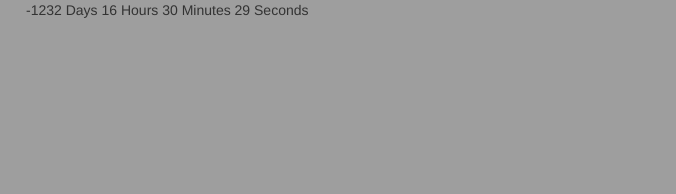
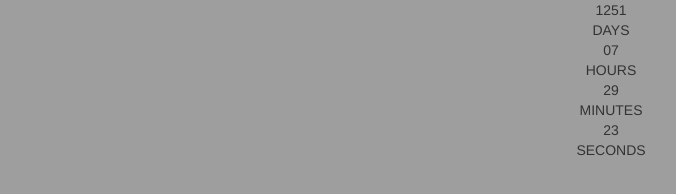
Before and after one commit to axjimenez89/elecciones, a plain HTML site: page index.html in a window 1280 px wide. Shown: the whole page, without its empty margins (29-705 px from the left). Drawn offline with nearby package versions, Linux system fonts and the light colour scheme.

Commit message:
updated days

```diff
--- a/countdown.js
+++ b/countdown.js
@@ -1,9 +1,15 @@
+
+// var now = moment();
+
+// var targetDay = now.format("2020-11-03", "dddd, MMMM Do YYYY");
+
+// var countDown= Math.floor(moment().diff(targetDay, 'seconds'));
 
 var now = moment();
+var targetDay = moment('2020-11-23', 'YYYY-MM-DD');
+var countDown= Math.floor(targetDay.diff(now, 'seconds'));
 
-var targetDay = now.format("2020-11-03", "dddd, MMMM Do YYYY");
 
-var countDown= Math.floor(moment().diff(targetDay, 'seconds'));
 
 var Days, Minutes,Hours,Seconds;
 
@@ -18,10 +24,10 @@ var Days, Minutes,Hours,Seconds;
    Seconds = pad(Math.floor((countDown - (Days * 86400) - (Hours* 3600) - (Minutes * 60))), 2);
 
   // Updation our HTML view
- document.getElementById("days").innerHTML=Days + ' Days';
- document.getElementById("hours").innerHTML=Hours + ' Hours';
- document.getElementById("minutes").innerHTML=Minutes+ ' Minutes';
- document.getElementById("seconds").innerHTML=Seconds + ' Seconds';
+ document.getElementById("days").innerHTML=Days;
+ document.getElementById("hours").innerHTML=Hours;
+ document.getElementById("minutes").innerHTML=Minutes;
+ document.getElementById("seconds").innerHTML=Seconds;
 
      // Decrement
  countDown--;
--- a/index.html
+++ b/index.html
@@ -16,13 +16,28 @@
         <title>alejandra</title>
     </head>
     <body>
-        <div class="container">
+        <div class="container-fluid">
             <div class="row">
-                <div class="dates">
-                <span id="days"></span>
-                <span id="hours"></span>
-                <span id="minutes"></span>
-                <span id="seconds"></span>
+                <div class="col-xs-12 col-md-12 col-lg-12">
+                    <div class="dates">
+                        <div class="box-1">
+                        <span id="days"></span>
+                        <div class="text">DAYS</div>
+                        </div>
+                        <div class="box-2">
+                        <span id="hours"></span>
+                        <div class="text">HOURS</div>
+                        </div>
+                        <div class="box-3">
+                        <span id="minutes"></span>
+                        <div class="text">MINUTES</div>
+                        </div>
+                        <div class="box-4">
+                        <span id="seconds"></span>
+                        <div class="text">SECONDS</div>
+                        </div>
+
+                    </div>
                 </div>
            </div>
         </div>
--- a/style.css
+++ b/style.css
@@ -1,16 +1,16 @@
-.countdown-digits{
-    color: black;
-}
+
 
 @import url('//maxcdn.bootstrapcdn.com/bootstrap/3.2.0/css/bootstrap.min.css');
 
-.container {
-    margin: 0 auto;
-}
 
 
 body {
     background-color: #9e9e9e;
     /*background-image:url("https://source.unsplash.com/collection/355343/1600x900");*/
+    text-align: center;
+}
 
+
+.dates{
+    display: inline-block;
 }
```
Also changed, not shown: script.js (deleted, +0 -48 lines).
